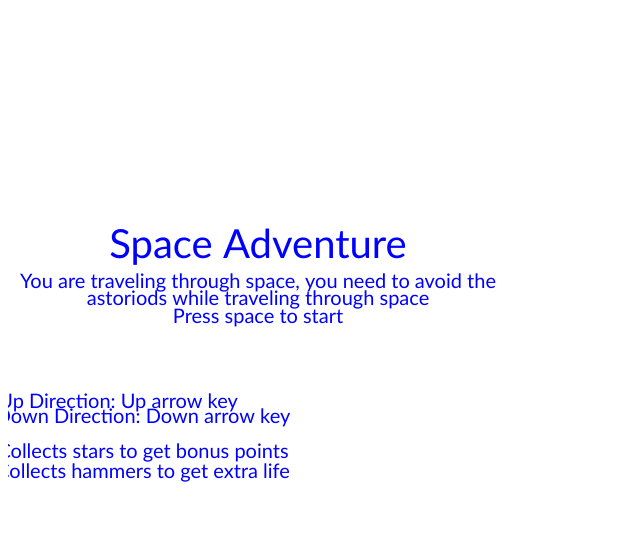
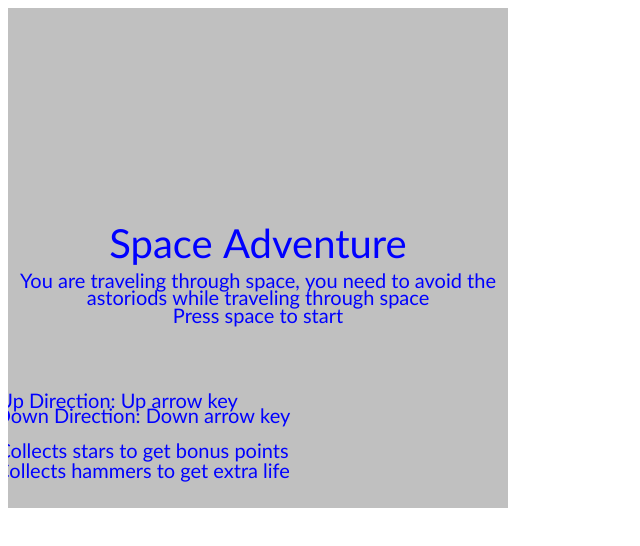
Before and after one commit to hamzaali360/IT202-Spring2021-project2, a plain HTML site: page index.html in a window 1280 px wide. Shown: the whole page, without its empty margins (0-640 px from the left). Drawn offline with Linux system fonts and the light colour scheme.

Commit message:
Add the background when game starts

```diff
--- a/index.html
+++ b/index.html
@@ -14,19 +14,20 @@
   </head>
   <body>
     <script src="script.js"></script>
-     <div id='container'>
     <canvas id='game' width='500' height='500'></canvas>
-  </div>
   <!-- <div>
   <p>Centered!
 </div> -->
   <!-- <center class  = "center">Space Adventure</center> -->
   </body>
   <script>
-  var canvas = document.getElementById('game');
-      var context = canvas.getContext('2d');
-      var x = canvas.width / 2;
-      var y = canvas.height / 2;
+  let canvas = document.querySelector("canvas");
+  canvas.style.backgroundColor = "silver";
+  let context = canvas.getContext("2d");
+  let x = canvas.width / 2;
+  let y = canvas.height / 2;
+  let space = new Image();
+  space.src = "images/space.webp"
 
       context.font = '30pt Calibri';
       context.textAlign = 'center';
@@ -44,10 +45,15 @@
       document.addEventListener("keydown", function(event) {
         if(event.which == "32")
         {
+          canvas.style.backgroundColor = "";
           console.log(event.which);
-          context.clearRect(0,0,500,500);
+          context.clearRect(0,0,500,500);context.drawImage(space,0,0)
         }
 
 })
+function startGame()
+{
+
+}
   </script>
 </html>
```
Also changed, not shown: images/space.webp (added), space.jpg (added).
